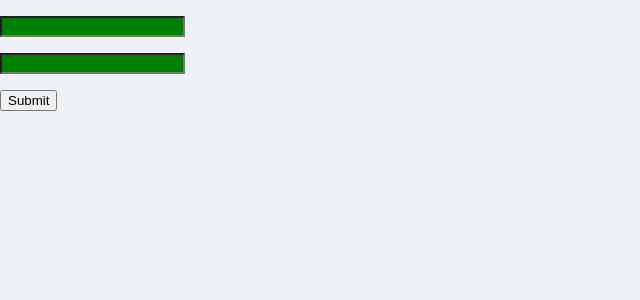
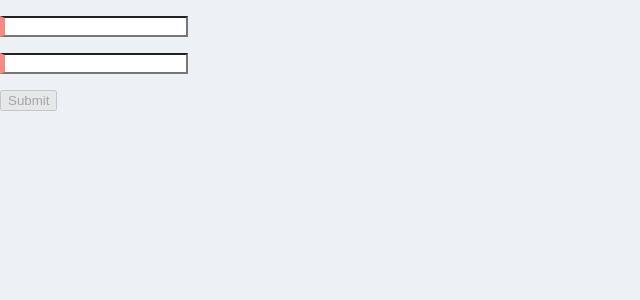
Before and after one commit to SanaShahSyeda/Angular_Practise, an Angular app: page / in a window 1280 px wide. Shown: the top 300 px of the page, without its empty margins (0-640 px from the left). Built offline with nearby package versions, Linux system fonts and the light colour scheme.

Commit message:
applied Validators to make fields required.

```diff
--- a/src/app/app.component.html
+++ b/src/app/app.component.html
@@ -5,5 +5,5 @@ myForm.form.valid. -->
 <form [formGroup]="loginForm" (ngSubmit)="login()">
   <p><input type="text" formControlName="username" /></p>
   <p><input type="text" formControlName="password" /></p>
-  <p><input type="submit" value="Submit" /></p>
+  <p><input type="submit" value="Submit" [disabled]="!loginForm.valid" /></p>
 </form>
--- a/src/app/app.component.ts
+++ b/src/app/app.component.ts
@@ -2,10 +2,11 @@ import { Component } from '@angular/core';
 import { RouterOutlet } from '@angular/router';
 import { HeaderComponent } from './header/header.component';
 import {
+  FormGroup,
+  FormControl,
+  Validators,
   FormsModule,
   ReactiveFormsModule,
-  FormGroup,
-  FormControl,
 } from '@angular/forms';
 
 import { NotesListComponent } from './notes-list/notes-list.component';
@@ -13,10 +14,10 @@ import { NotesListComponent } from './notes-list/notes-list.component';
   selector: 'app-root',
   standalone: true,
   imports: [
+    FormsModule,
     RouterOutlet,
     HeaderComponent,
     NotesListComponent,
-    FormsModule,
     ReactiveFormsModule,
   ],
   templateUrl: './app.component.html',
@@ -24,8 +25,8 @@ import { NotesListComponent } from './notes-list/notes-list.component';
 })
 export class AppComponent {
   loginForm = new FormGroup({
-    username: new FormControl(''),
-    password: new FormControl(''),
+    username: new FormControl('', Validators.required),
+    password: new FormControl('', Validators.required),
   });
 
   login() {
--- a/src/styles.css
+++ b/src/styles.css
@@ -29,9 +29,8 @@ body {
 }
 
 input.ng-valid {
-  background-color: green;
+  border-left: 5px solid #79ba6a;
 }
-
 input.ng-invalid {
-  background-color: red;
+  border-left: 5px solid #f58c84;
 }
```
